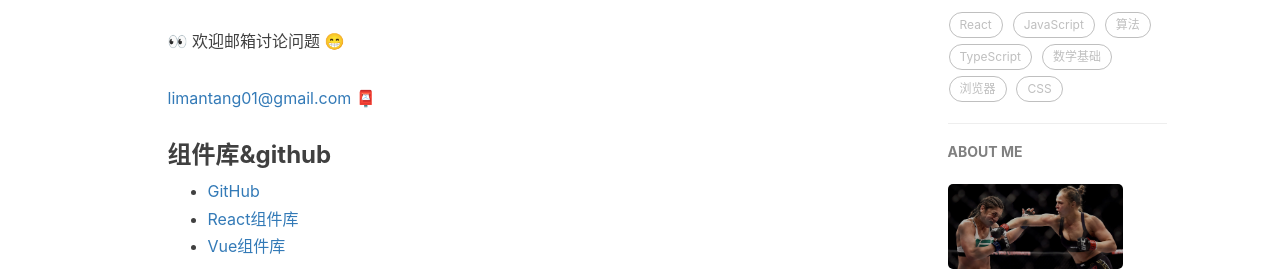
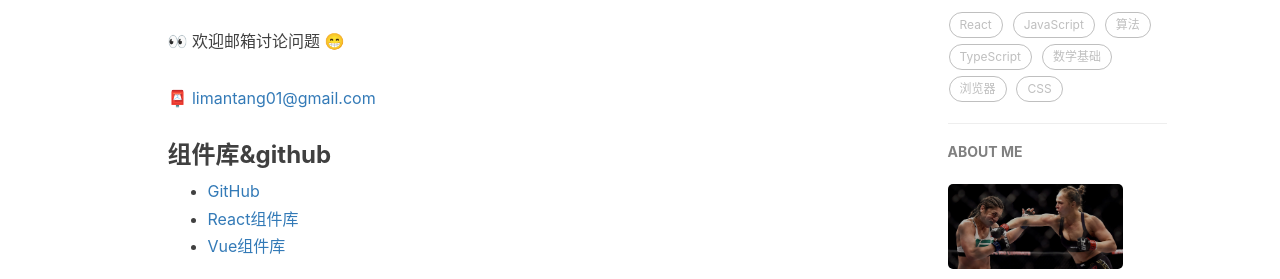
Before and after one commit to echoheart/echoheart.github.io, a Jekyll site: the page built from about.html, in a window 1280 px wide. Shown: the part 506-785 px from the top of the page. Built offline with Jekyll 4.4.1, drawn with Linux system fonts in a browser that asks for light colours; nearby versions of some CDN libraries; comment, search, counter and statistics services are not loaded.

Commit message:
更新配置

```diff
--- a/about.html
+++ b/about.html
@@ -12,7 +12,7 @@ header-img: "img/home-bg-art.jpg"
     <blockquote><p>多看, 多写, 多总结</p></blockquote>
 
     <p> 👀 欢迎邮箱讨论问题 😁 </p>
-    <p> <a href="mailto:limantang01@gmail.com">limantang01@gmail.com</a> 📮 </p>
+    <p> 📮 <a href="mailto:limantang01@gmail.com">limantang01@gmail.com</a>  </p>
 
     <h3>组件库&github</h3>
 
```
